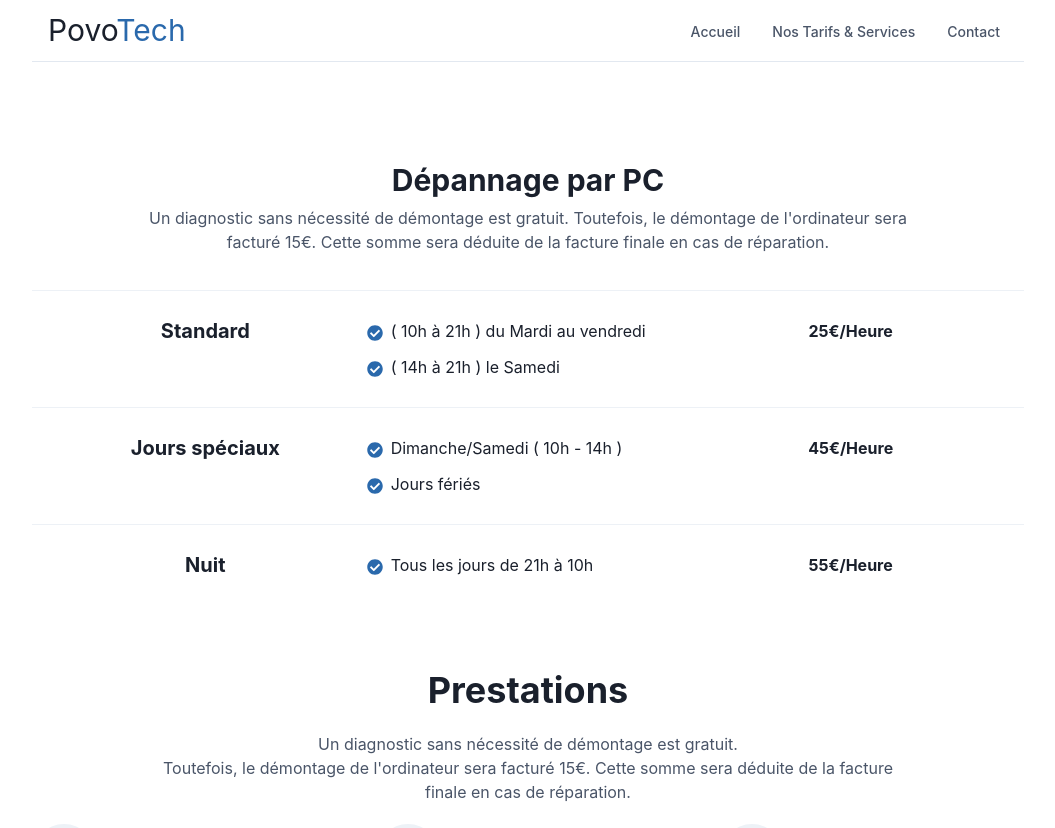
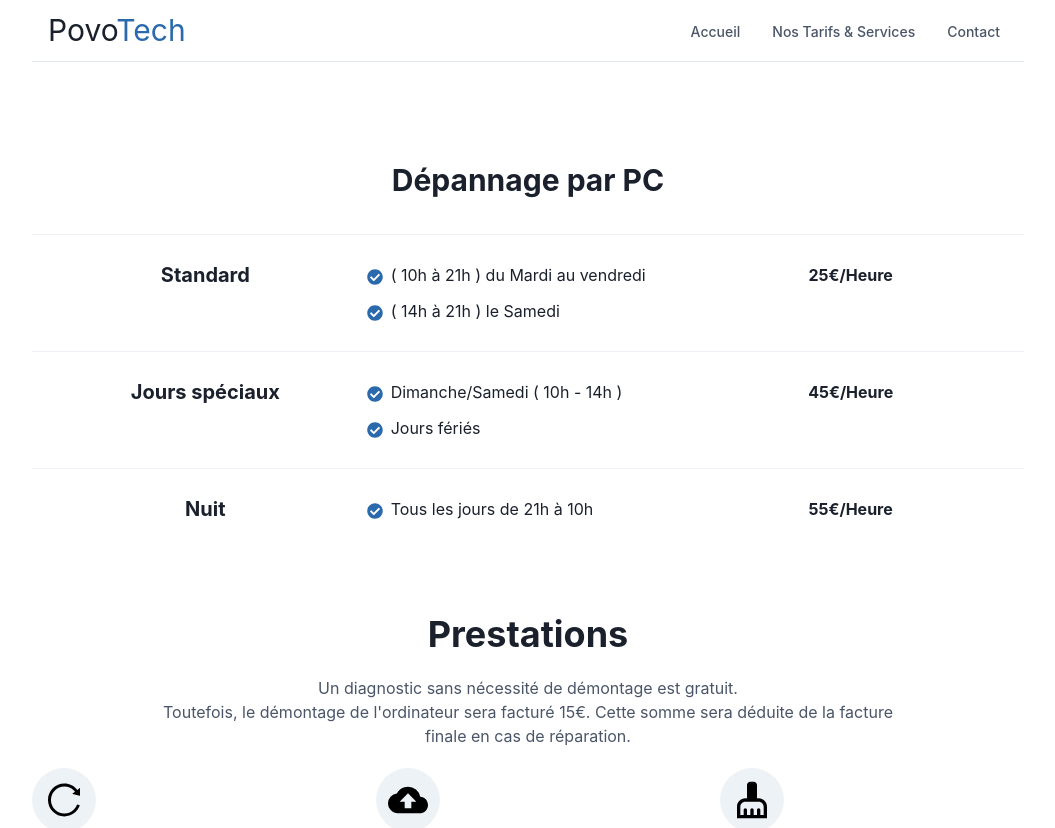
Before and after one commit to Povotech/Website, a Next.js app: page /tarifs in a window 1280 px wide. Shown: the top 828 px of the page, without its empty margins (112-1167 px from the left). Built offline with nearby package versions, Linux system fonts and the light colour scheme.

Commit message:
Remove duplicate text

```diff
--- a/features/pricing/components/DepannageParPc.tsx
+++ b/features/pricing/components/DepannageParPc.tsx
@@ -58,11 +58,6 @@ const DepannageParPc = () => {
         <Stack p={5}>
           <Stack textAlign={"center"} alignItems={"center"}>
             <Heading size={"lg"}>Dépannage par PC</Heading>
-            <Text color={"gray.600"} maxW={"3xl"}>
-              Un diagnostic sans nécessité de démontage est gratuit. Toutefois,
-              le démontage de l&apos;ordinateur sera facturé 15€. Cette somme
-              sera déduite de la facture finale en cas de réparation.
-            </Text>
           </Stack>
         </Stack>
         <Divider />
```
